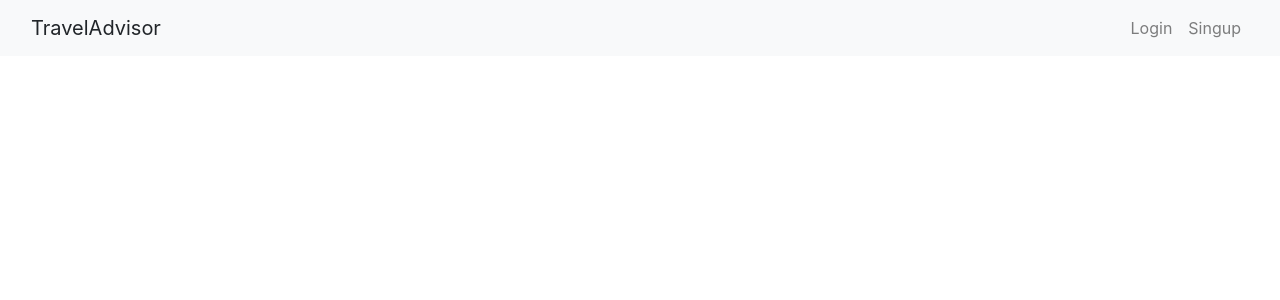
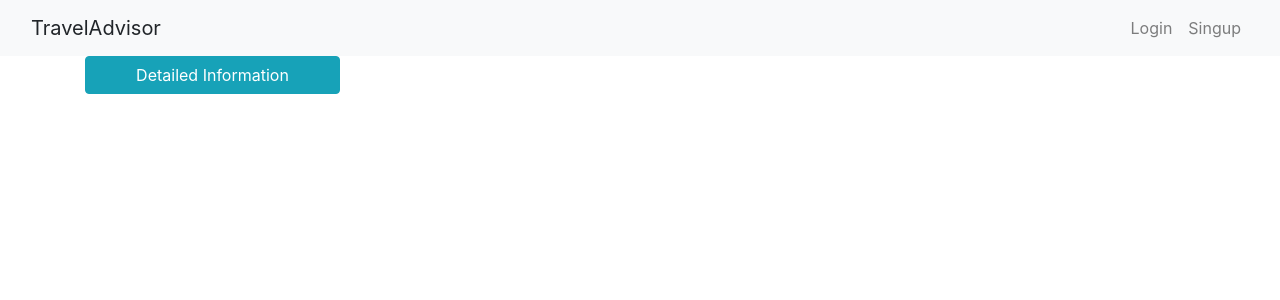
Before and after one commit to lucy811/Tourism-Advisor, an Angular app: page /travel-info-detail/1 in a window 1280 px wide. Before the commit this address led to /. Shown: the top 300 px of the page. Built offline with nearby package versions, Linux system fonts and the light colour scheme.

Commit message:
Add id to getTravelInfos

```diff
--- a/src/app/travel-information/travel-information-collection/travel-information-collection.component.html
+++ b/src/app/travel-information/travel-information-collection/travel-information-collection.component.html
@@ -10,7 +10,7 @@
         <img [src]=travelInfo.imagePath>
         <div class="caption">
           <h5>{{ travelInfo.name }}</h5>
-          <a class="btn btn-warning" routerLink="/travel-info-detail">More Information</a>
+          <a class="btn btn-warning" [routerLink]="['/travel-info-detail', travelInfo.id]">More Information</a>
         </div>
       </div>
     </div>
--- a/src/app/travel-information/travel-information-detail/travel-information-detail.component.html
+++ b/src/app/travel-information/travel-information-detail/travel-information-detail.component.html
@@ -1 +1,13 @@
-<p>travel-information-detail works!</p>
+<div class="container">
+  <div class="row">
+      <div class="col-md-3">
+          <div class="list-group">
+              <button type="button" class="btn btn-large btn-info btn-block">Detailed Information</button>
+          </div>
+      </div>
+      <div class="col-md-9">
+        <div class="thumbnail">
+        <div>
+      </div>
+  </div>
+</div>
--- a/src/app/travel-information/travel-information-routing.module.ts
+++ b/src/app/travel-information/travel-information-routing.module.ts
@@ -7,7 +7,7 @@ import { TravelInformationDetailComponent } from './travel-information-detail/tr
 const travelRoutes: Routes = [
   { path: 'travel-info-collection', component: TravelInformationCollectionComponent },
   { path: 'travel-info-create', component: TravelInformationCreateComponent },
-  { path: 'travel-info-detail', component: TravelInformationDetailComponent}
+  { path: 'travel-info-detail/:id', component: TravelInformationDetailComponent}
 ];
 
 @NgModule({
--- a/src/app/travel-information/travel-information.service.ts
+++ b/src/app/travel-information/travel-information.service.ts
@@ -17,8 +17,20 @@ export class TravelInfoService {
   constructor(private http: HttpClient, private router: Router) {}
 
   getTravelInfos() {
-    this.http.get<{travelInfoCollection: any }>(BACKEND_URL).subscribe(responseData => {
-        this.travelInfoCollection = responseData.travelInfoCollection;
+    this.http
+      .get<{travelInfoCollection: any }>(BACKEND_URL
+      ).pipe(map((responseData)=> {
+        return responseData.travelInfoCollection.map(travelInfo => {
+          return {
+            name: travelInfo.name,
+            price: travelInfo.price,
+            id: travelInfo._id,
+            imagePath: travelInfo.imagePath
+          }
+        })
+      }))
+      .subscribe(transformedTravelInfos => {
+        this.travelInfoCollection = transformedTravelInfos;
         this.travelInfoCollectionUpdated.next({
           travelInfoCollection: [... this.travelInfoCollection]
         });
```
